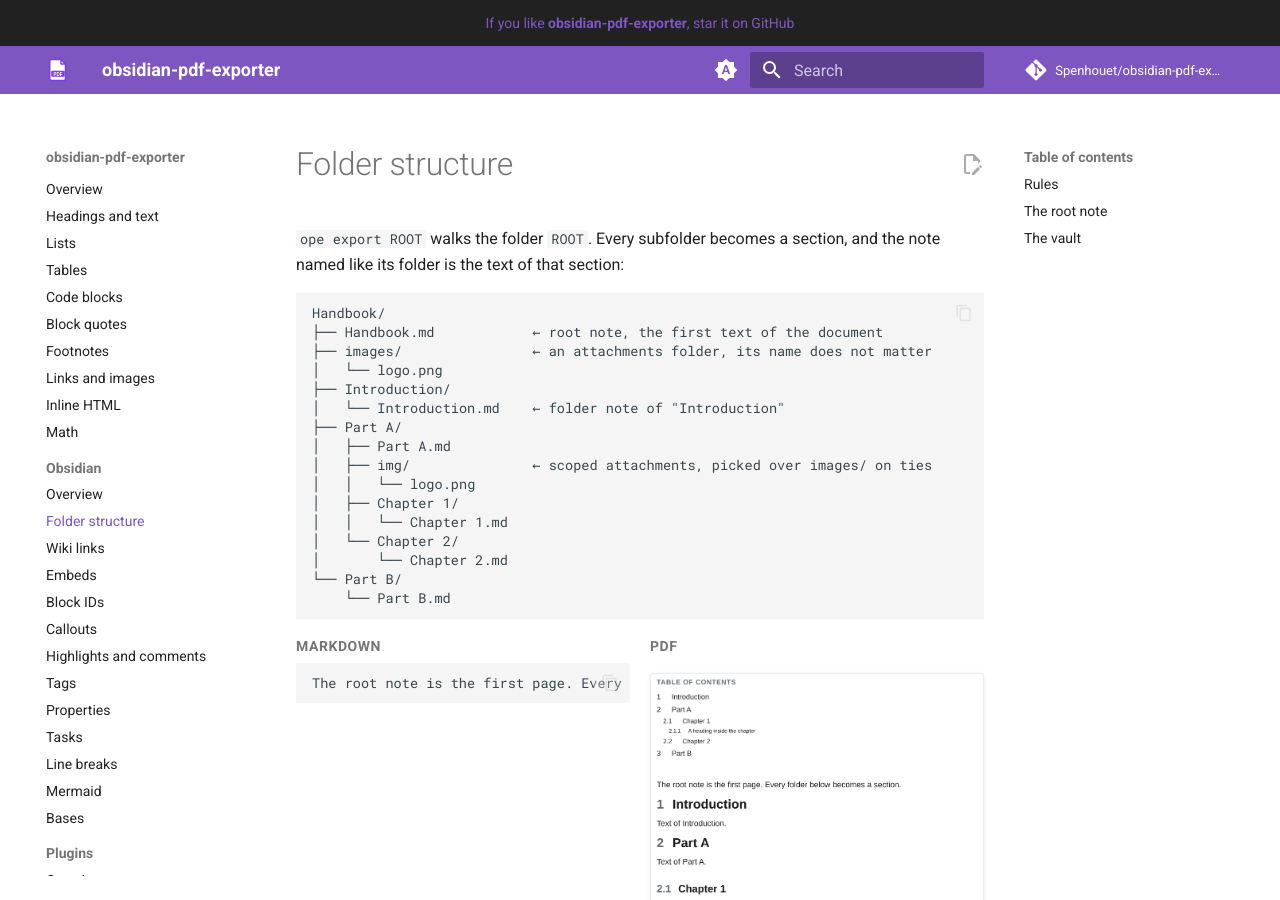
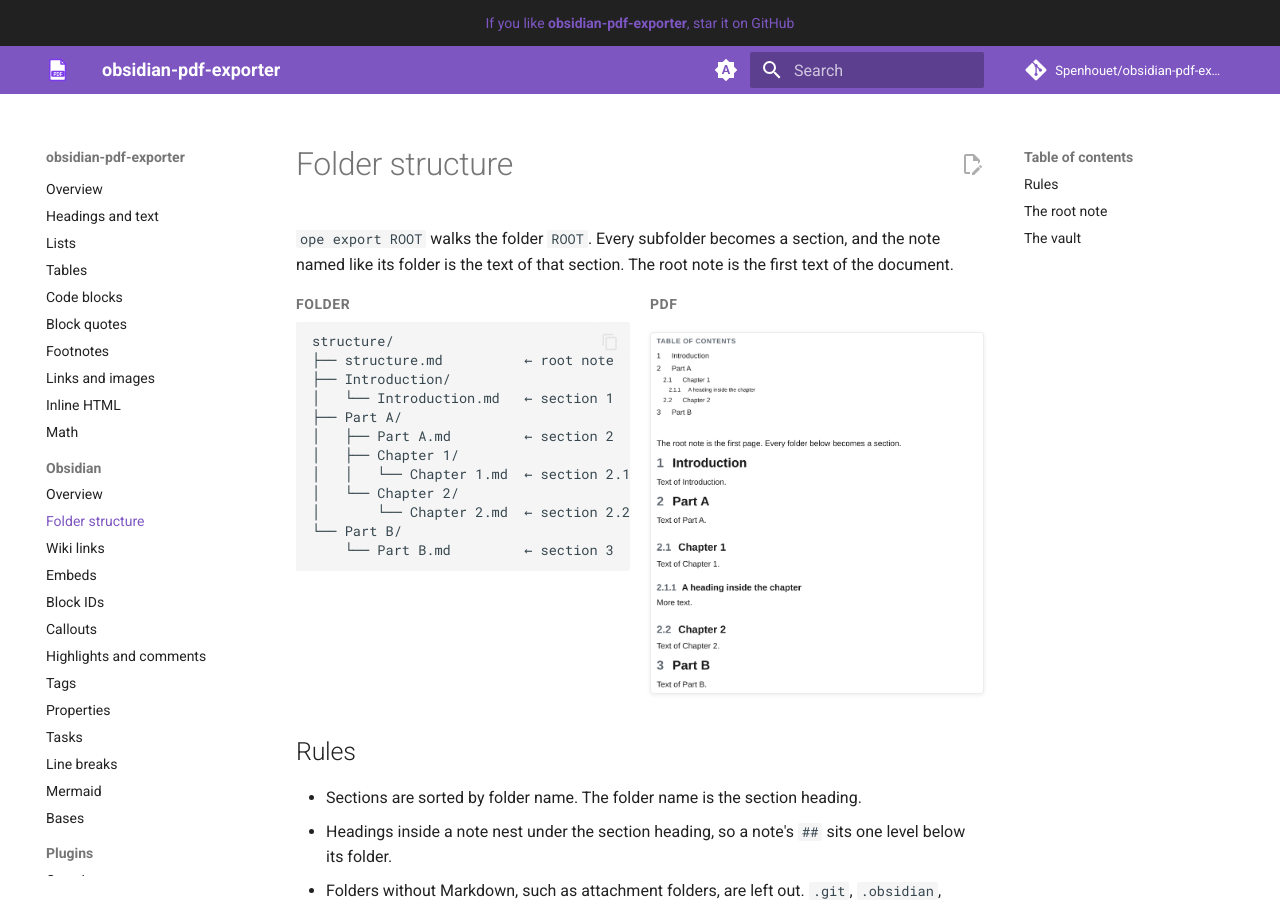
Before and after one commit to Spenhouet/obsidian-pdf-exporter, an MkDocs documentation site: the page built from docs/obsidian/structure.md, in a window 1280 px wide and 900 px high. Built offline with MkDocs 1.6.1 and Material for MkDocs 9.7.7, drawn with Linux system fonts in a browser that asks for light colours; comment, search, counter and statistics services are not loaded.

Commit message:
Show the folder tree next to the PDF on the folder structure page

`````diff
--- a/docs/obsidian/structure.md
+++ b/docs/obsidian/structure.md
@@ -5,34 +5,26 @@ description: How a vault folder becomes a document, with sections, folder notes,
 
 # Folder structure
 
-`ope export ROOT` walks the folder `ROOT`. Every subfolder becomes a section, and the note named like its folder is the text of that section:
-
-```text
-Handbook/
-├── Handbook.md            ← root note, the first text of the document
-├── images/                ← an attachments folder, its name does not matter
-│   └── logo.png
-├── Introduction/
-│   └── Introduction.md    ← folder note of "Introduction"
-├── Part A/
-│   ├── Part A.md
-│   ├── img/               ← scoped attachments, picked over images/ on ties
-│   │   └── logo.png
-│   ├── Chapter 1/
-│   │   └── Chapter 1.md
-│   └── Chapter 2/
-│       └── Chapter 2.md
-└── Part B/
-    └── Part B.md
-```
+`ope export ROOT` walks the folder `ROOT`. Every subfolder becomes a section, and the note named like its folder is the text of that section. The root note is the first text of the document.
 
 <div class="ope-example" markdown>
 <div markdown>
-<p class="ope-label">Markdown</p>
+<p class="ope-label">Folder</p>
 
-````markdown
---8<-- "examples/structure/structure.md"
-````
+```text
+structure/
+├── structure.md          ← root note
+├── Introduction/
+│   └── Introduction.md   ← section 1
+├── Part A/
+│   ├── Part A.md         ← section 2
+│   ├── Chapter 1/
+│   │   └── Chapter 1.md  ← section 2.1
+│   └── Chapter 2/
+│       └── Chapter 2.md  ← section 2.2
+└── Part B/
+    └── Part B.md         ← section 3
+```
 
 </div>
 <div markdown>
`````
Also changed, not shown: docs/llms-full.txt (+11 -19 lines).
